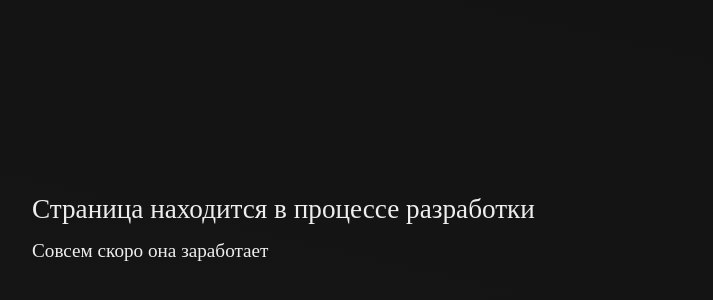
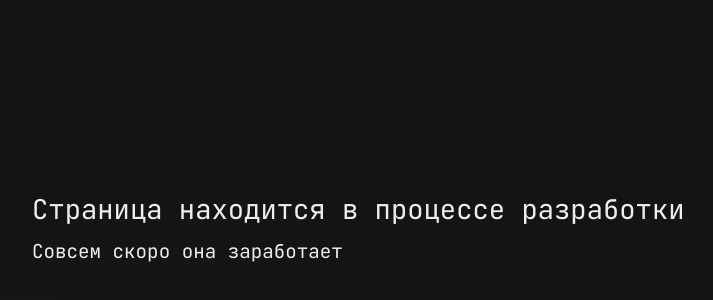
Before and after one commit to Arseny-ai/teatre, a plain HTML site: page index.html in a window 1280 px wide. Shown: the part 172-472 px from the top of the page, without its empty margins (96-809 px from the left). Drawn offline with Linux system fonts and the light colour scheme.

Commit message:
added main font

```diff
--- a/index.css
+++ b/index.css
@@ -1,3 +1,5 @@
+@import url('https://fonts.googleapis.com/css2?family=JetBrains+Mono&display=swap');
+
 body {
   height: 100vh;
   display: flex;
@@ -6,6 +8,7 @@ body {
   color: #eee;
   background: linear-gradient(13deg, #161616, #121212);
   flex-direction: column;
+  font-family: "Jetbrains Mono";
   overflow: hidden;
   position: relative;
 }
```
